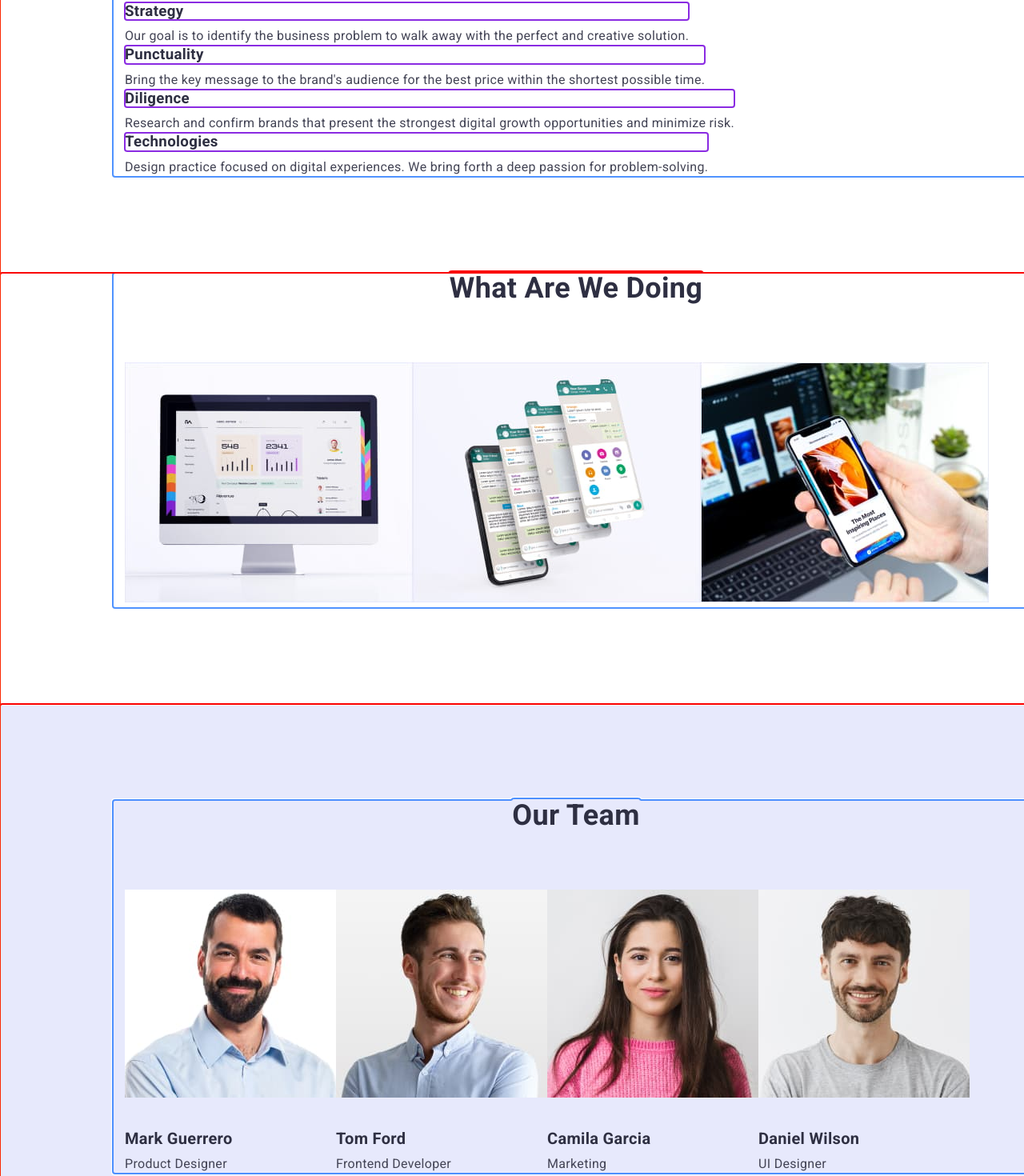
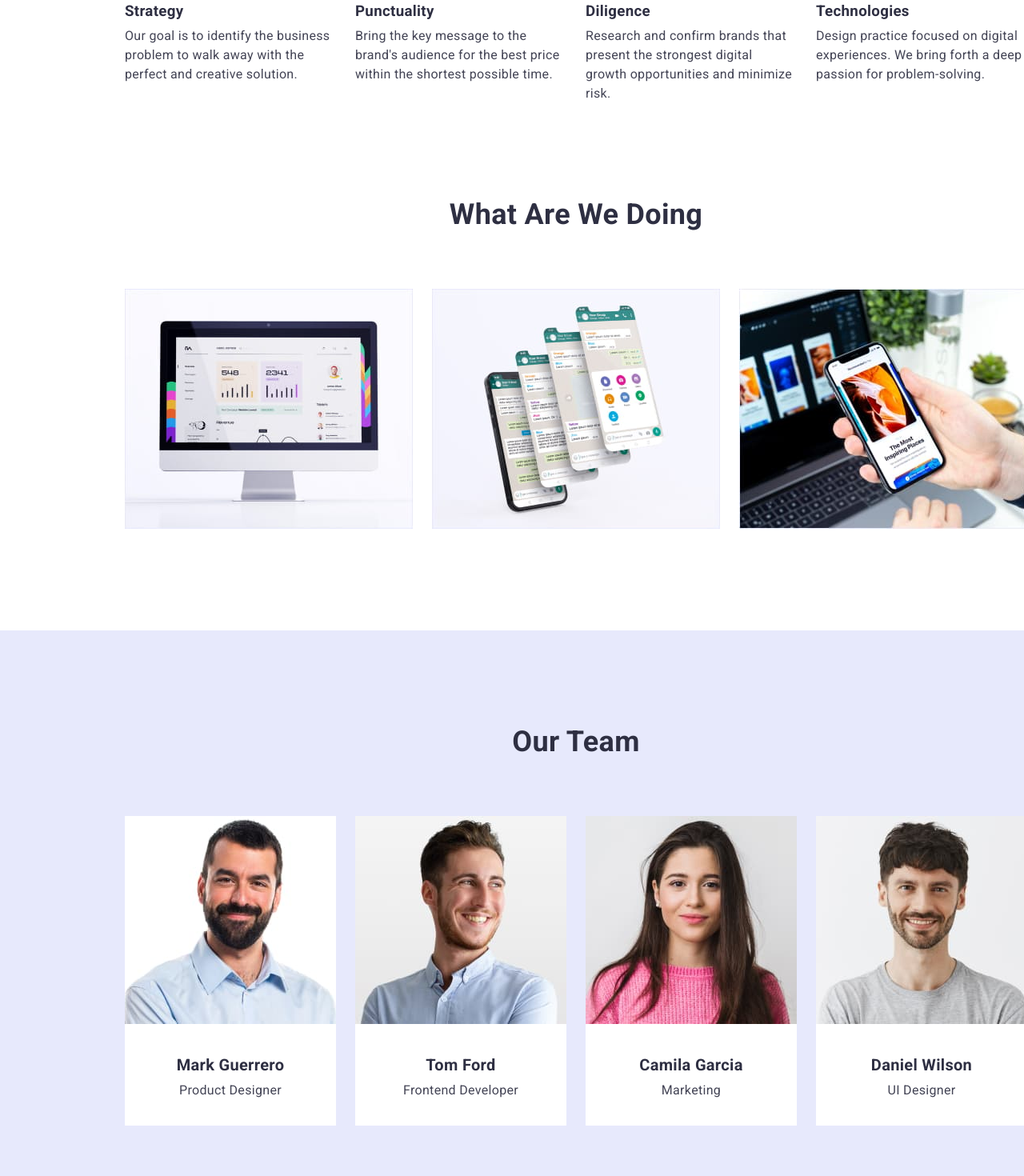
Before and after one commit to SydorovAY/goit-markup-hw-03, a plain HTML site: page index.html in a window 1280 px wide. Shown: the part 828-2298 px from the top of the page at 80% size. Drawn offline with nearby package versions, Linux system fonts and the light colour scheme.

Commit message:
position index.html

```diff
--- a/css/style.css
+++ b/css/style.css
@@ -38,11 +38,6 @@ body {
   line-height: 1.5;
   letter-spacing: 0.02em;
   width: 1440px;
-  outline: auto rgb(250, 40, 3);
-}
-
-.section {
-  outline: auto rgb(250, 0, 0);
 }
 
 .list {
@@ -67,18 +62,17 @@ body {
   font-weight: 700;
 }
 
-/* header */
+/* ==================== header ==================== */
 .conteiner.main,
 .main-nav {
-	display: flex;
-	align-items: center;
+  display: flex;
+  align-items: center;
 }
 
 .conteiner {
   width: 1158px;
   padding: 0 15px 0 15px;
   margin: 0 auto;
-  outline: auto rgba(0, 98, 255, 0.685);
 }
 
 .logo {
@@ -103,7 +97,8 @@ body {
 }
 
 .nav-link {
-	padding: 24px 0;
+  display: block;
+  padding: 24px 0;
 }
 
 .nav-link:hover {
@@ -120,8 +115,7 @@ body {
 
 /* contacts  */
 .contacts.list {
-	display: flex;
-	margin-left: auto;
+  margin-left: auto;
 }
 
 .contacts .contacts-list + .contacts-list {
@@ -130,6 +124,7 @@ body {
 
 .contacts-link {
   color: var(--Body-text-color);
+  display: block;
   padding: 24px 0;
 }
 
@@ -138,7 +133,7 @@ body {
   color: var(--Focused-link-color);
 }
 
-/* hero */
+/*=========================== hero ===================== */
 
 .main-hero {
   padding: 192px 0 192px 0;
@@ -177,39 +172,16 @@ body {
   background-color: var(--button-active-color);
 }
 
-/* section  */
+/*======================= section ===================  */
 
-.section-feature,
-.section-team {
-  padding: 120px 0 120px 0;
-}
-
-.section-specialization {
-  padding-bottom: 120px;
-}
-
-.list-title {
-line-height: 1.2;
-margin-bottom: 8px;
-outline: auto blueviolet;
-}
-
-.feature-title,
-.portfolio-primary-title,
-.portfolio-filter-title,
-.portfolio-img-title {
-  opacity: 0;
-}
-
+/* title param */
 .specialization-title,
 .our-team-title {
   font-size: 36px;
   line-height: 1.11;
   text-transform: capitalize;
-
   margin-bottom: 72px;
 }
-
 
 .team-title,
 .portfolio-title {
@@ -220,25 +192,107 @@ outline: auto blueviolet;
   margin-bottom: 8px;
 }
 
+.feature-title,
+.portfolio-primary-title,
+.portfolio-filter-title,
+.portfolio-img-title {
+  opacity: 0;
+}
+
+.list-title {
+  line-height: 1.2;
+  margin-bottom: 8px;
+}
+
+/* section-feature */
+
+.section-feature,
+.section-team {
+  padding: 120px 0 120px 0;
+}
+
+.feature-list .item {
+  width: 264px;
+  margin-right: 24px;
+  display: block;
+}
+
+.feature-list :last-child {
+  margin-right: 0;
+}
+
+/* <!-- section specialization --> */
+
+.section-specialization {
+  padding-bottom: 120px;
+}
+.conteiner .specialization {
+  display: flex;
+}
+
+.specialization-list .item {
+  width: 360;
+  margin-right: 24px;
+  display: block;
+}
+.specialization-list :last-child {
+	margin: 0;
+}
+
 /* section our team */
 
 .section-team {
   background-color: var(--Subtle-backgrounds-color);
+}
+
+.conteiner .team {
+	display: flex;
+}
+
+.card{
+width: 264;
+height: 380;
+margin-right: 24px;
+text-align: center;
+}
+
+.team-list .item {
+width: 264;
+height: 260;
+background-color: var(--bg-white-color);
+}
+
+.team-list :last-child{
+	margin: 0;
+}
+
+.specialty {
+	padding-bottom: 32px;
 }
 /* footer */
 .footer {
   background-color: var(--Headings-color);
 }
 
+.footer-column {
+	display: flex;
+	display: block;
+	width: 264px;
+	padding: 100px 0;
+	margin: 100px 0;
+	justify-content:flex-start
+}
+
 .logo-footer {
+	display: block;
   color: var(--backgrounds-Light-color);
-
-  display: block;
-  margin-bottom: 16px;
+  margin:0;
+  padding: 0;
 }
 
 .footer-summary {
   color: var(--Subtle-backgrounds-color);
+  margin-top: 16px;
 }
 
 /* portfolio style */
--- a/index.html
+++ b/index.html
@@ -33,7 +33,9 @@
             <li class="nav-list">
               <a class="nav-link link" href="./portfolio.html">Portfolio</a>
             </li>
-            <li class="nav-list link"><a class="nav-link link" href="#">Contacts</a></li>
+            <li class="nav-list link">
+              <a class="nav-link link" href="#">Contacts</a>
+            </li>
           </ul>
         </nav>
         <!-- contacts  -->
@@ -66,29 +68,29 @@
       <section class="section section-feature">
         <div class="conteiner">
           <h2 class="feature-title title">feature</h2>
-          <ul class="feature-list list">
-            <li>
+          <ul class="list feature-list">
+            <li class="item">
               <h3 class="list-title title">Strategy</h3>
               <p>
                 Our goal is to identify the business problem to walk away with
                 the perfect and creative solution.
               </p>
             </li>
-            <li>
+            <li class="item">
               <h3 class="list-title title">Punctuality</h3>
               <p>
                 Bring the key message to the brand's audience for the best price
                 within the shortest possible time.
               </p>
             </li>
-            <li>
+            <li class="item">
               <h3 class="list-title title">Diligence</h3>
               <p>
                 Research and confirm brands that present the strongest digital
                 growth opportunities and minimize risk.
               </p>
             </li>
-            <li>
+            <li class="item">
               <h3 class="list-title title">Technologies</h3>
               <p>
                 Design practice focused on digital experiences. We bring forth a
@@ -100,10 +102,10 @@
       </section>
       <!-- section specialization -->
       <section class="section section-specialization">
-        <div class="conteiner">
+        <div class="conteiner specialization">
           <h2 class="specialization-title title">What are we doing</h2>
-          <ul class="list">
-            <li>
+          <ul class="specialization-list list">
+            <li class="item">
               <img
                 src="./images/what_we_do/img01.jpg"
                 alt="website interface "
@@ -111,7 +113,7 @@
                 height="300"
               />
             </li>
-            <li>
+            <li class="item">
               <img
                 src="./images/what_we_do/img02.jpg"
                 alt="mobile application interface"
@@ -119,7 +121,7 @@
                 height="300"
               />
             </li>
-            <li>
+            <li class="item">
               <img
                 src="./images/what_we_do/img03.jpg"
                 alt="web design"
@@ -132,10 +134,11 @@
       </section>
       <!-- section our team -->
       <section class="section section-team">
-        <div class="conteiner">
+        <div class="conteiner team">
           <h2 class="our-team-title title">Our Team</h2>
           <ul class="team-list list">
-            <li>
+            <div class="card">
+              <li class="item">
                 <img
                   src="./images/our_team/markguerrero.jpg"
                   width="264"
@@ -143,9 +146,11 @@
                   alt="mark guerrero"
                 />
                 <h3 class="team-title title">Mark Guerrero</h3>
-              <p>Product Designer</p>
+                <p class="specialty">Product Designer</p>
               </li>
-            <li>
+            </div>
+            <div class="card">
+              <li class="item">
                 <img
                   src="./images/our_team/tomford.jpg"
                   width="264"
@@ -153,9 +158,11 @@
                   alt="tom ford"
                 />
                 <h3 class="team-title title">Tom Ford</h3>
-              <p>Frontend Developer</p>
+                <p class="specialty">Frontend Developer</p>
               </li>
-            <li>
+            </div>
+            <div class="card">
+              <li class="item">
                 <img
                   src="./images/our_team/camillagarcia.jpg"
                   width="264"
@@ -163,9 +170,11 @@
                   alt="camila garcia"
                 />
                 <h3 class="team-title title">Camila Garcia</h3>
-              <p>Marketing</p>
+                <p class="specialty">Marketing</p>
               </li>
-            <li>
+            </div>
+            <div class="card">
+              <li class="item">
                 <img
                   src="./images/our_team/danielwilson.jpg"
                   width="264"
@@ -173,21 +182,26 @@
                   alt="daniel wilson"
                 />
                 <h3 class="team-title title">Daniel Wilson</h3>
-              <p>UI Designer</p>
+                <p class="specialty">UI Designer</p>
               </li>
+            </div>
           </ul>
         </div>
       </section>
     </main>
 
     <footer class="footer">
+      <div class="conteiner">
+        <div class="footer-column">
           <a class="logo link logo-footer" href="#"
             ><span class="prymary-brand">Web</span>Studio</a
           >
           <p class="footer-summary">
-        Increase the flow of customers and sales for your business with digital
-        marketing & growth solutions.
+            Increase the flow of customers and sales for your business with
+            digital marketing & growth solutions.
           </p>
+        </div>
+      </div>
     </footer>
   </body>
 </html>
```
Also changed, not shown: portfolio.html (+5 -3 lines). Lines whose indentation alone changed are shown as unchanged.
